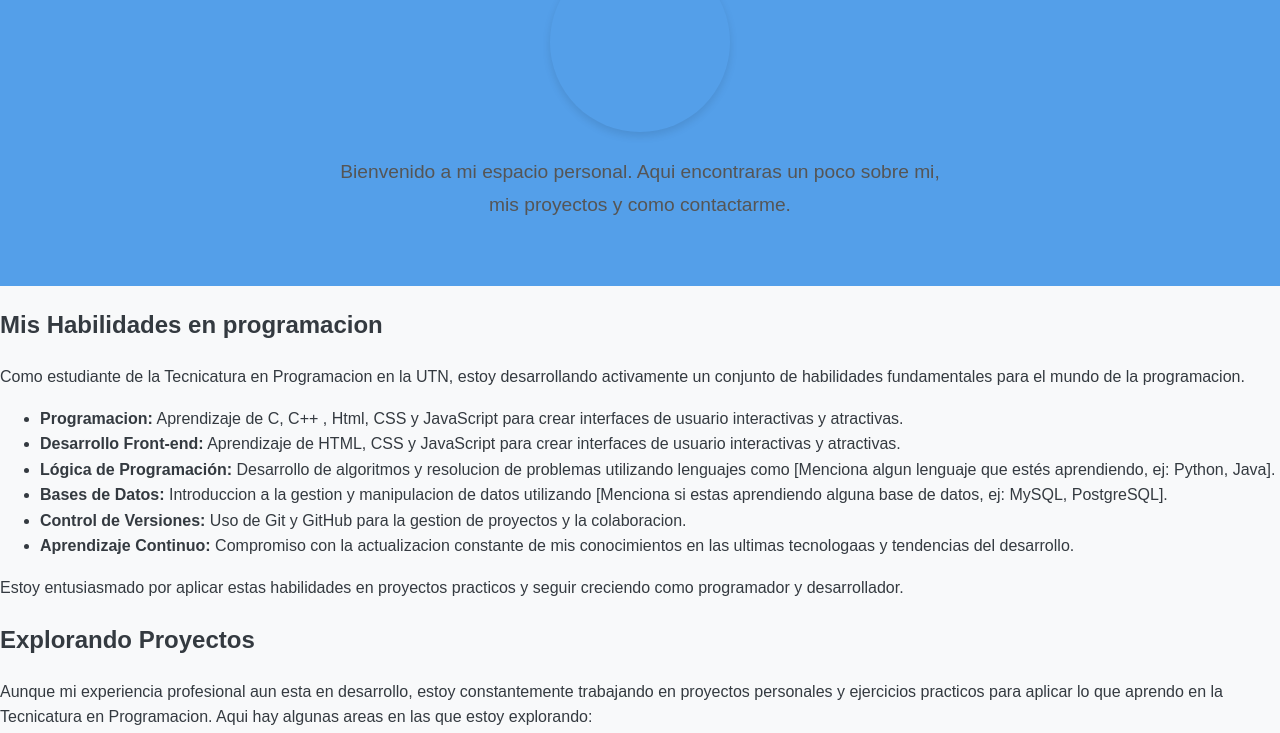
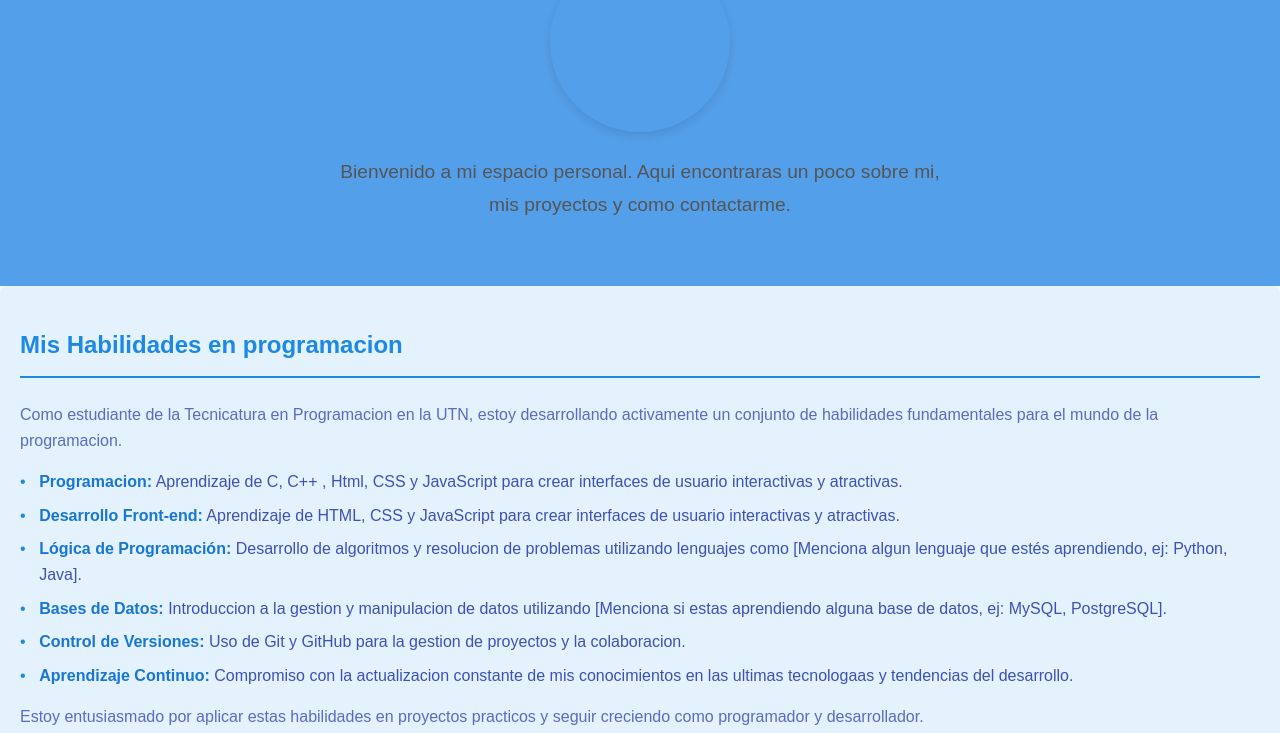
Before and after one commit to MatiasManrique23/tp1-programacion-III-2025, a plain HTML site: page index.html in a window 1280 px wide. Shown: the part 372-1105 px from the top of the page. Drawn offline with Linux system fonts and the light colour scheme.

Commit message:
agregando mas colores al fondo y letra de inicio

```diff
--- a/css/estyles.css
+++ b/css/estyles.css
@@ -36,3 +36,44 @@ body {
     color: #343a40; /* Un negro ligeramente más suave para el texto principal */
     line-height: 1.6;
 }
+#destacado {
+    background-color: #e3f2fd; /* Un azul muy claro para el fondo de la sección */
+    padding: 20px;
+    margin-bottom: 20px;
+    border-radius: 8px;
+    box-shadow: 0 1px 3px rgba(0, 0, 0, 0.05);
+}
+
+#destacado h2 {
+    color: #1e88e5; /* Un azul un poco mas oscuro para el título */
+    margin-bottom: 1em;
+    border-bottom: 2px solid #1e88e5;
+    padding-bottom: 0.5em;
+}
+
+#destacado ul {
+    list-style: none;
+    padding: 0;
+}
+
+#destacado ul li {
+    margin-bottom: 0.5em;
+    padding-left: 1.2em;
+    position: relative;
+    color: #3f51b5; /* Un azul más intenso para los ítems de la lista */
+}
+
+#destacado ul li strong {
+    color: #1976d2; /* Un azul  mas intenso para resaltar las habilidades */
+}
+
+#destacado ul li::before {
+    content: "\2022"; /* Viñeta */
+    color: #1e88e5;
+    position: absolute;
+    left: 0;
+}
+
+#destacado p {
+    color: #5c6bc0; /* Un tono de azul para el texto del parrafo */
+}
```
